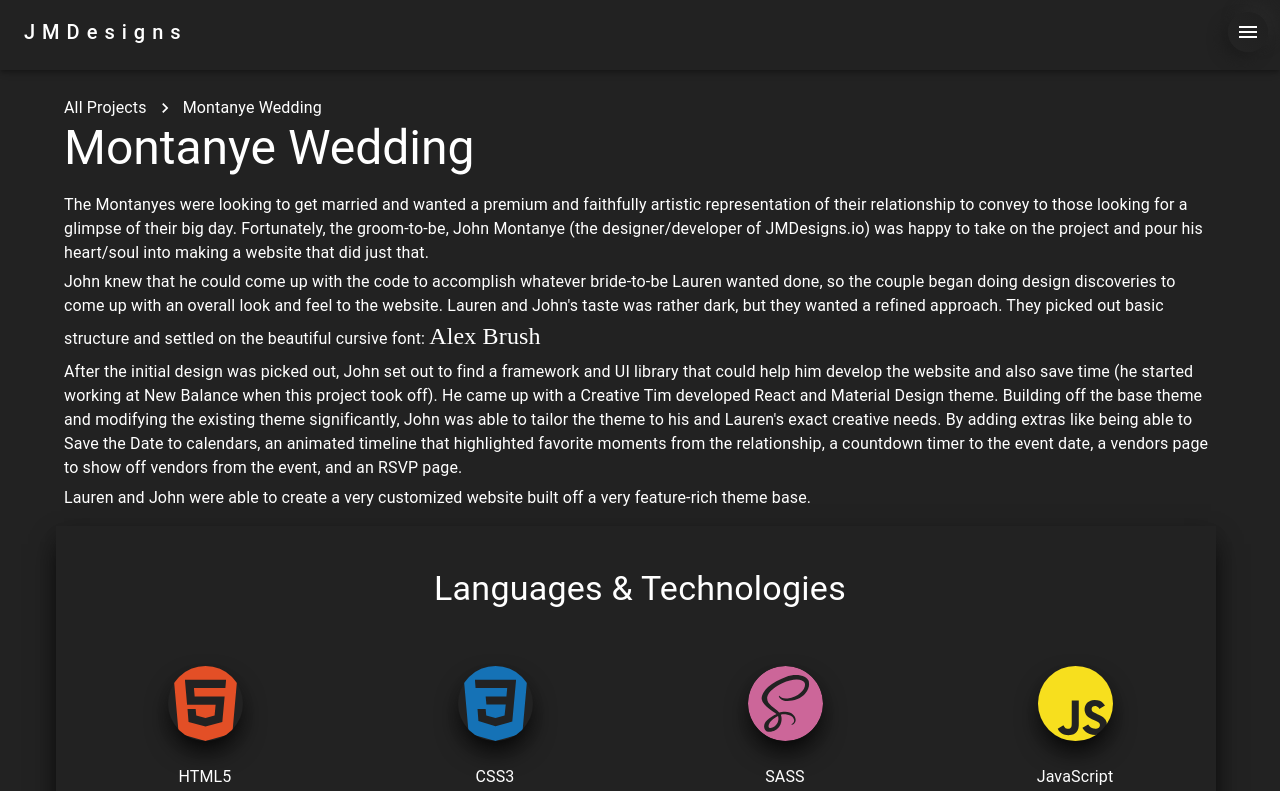
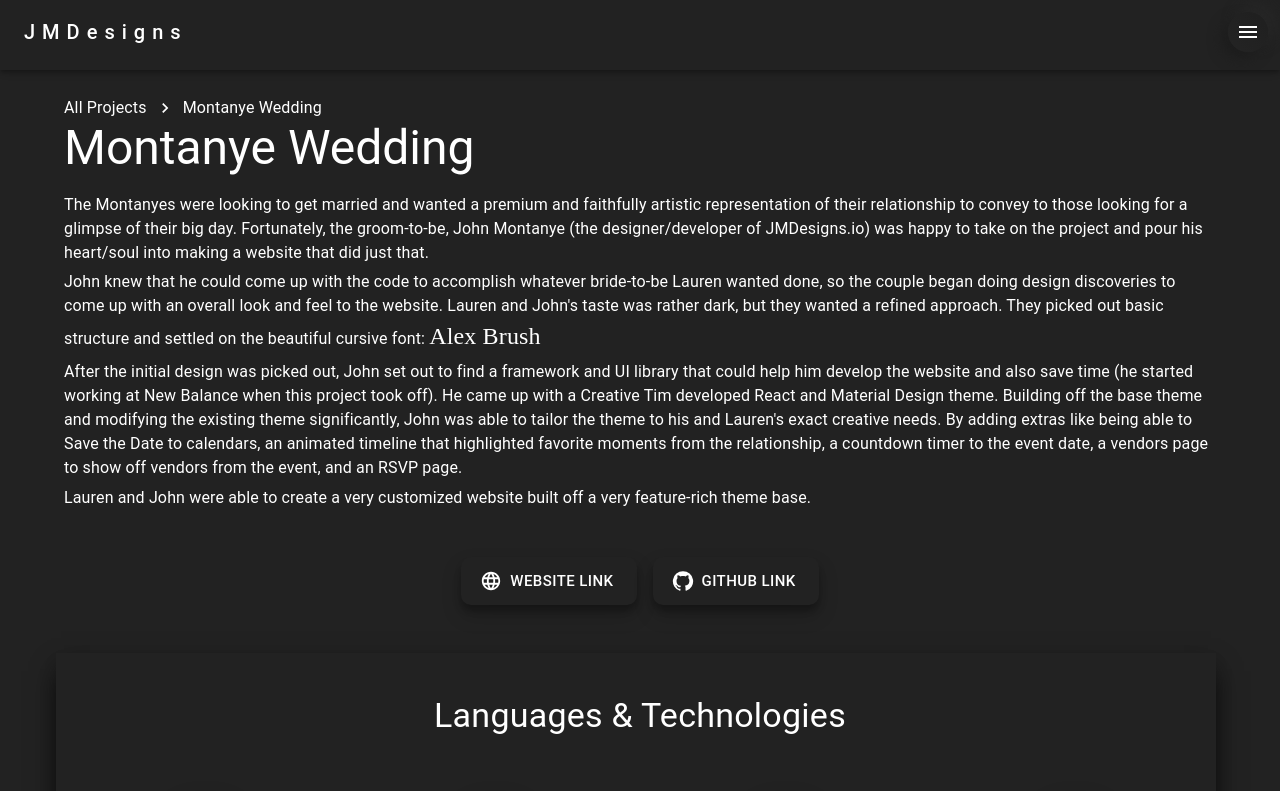
Before and after one commit to montanyecreative/neomat, a React (Create React App) app: page /projects/montanye-wedding in a window 1280 px wide. Shown: the top 791 px of the page. Built offline with nearby package versions, Linux system fonts and the light colour scheme.

Commit message:
Added project links to montanye wedding

```diff
--- a/src/App.js
+++ b/src/App.js
@@ -30,7 +30,7 @@ import LibraryBooksIcon from '@mui/icons-material/LibraryBooks';
 import HomePage from "./pages/homePage/homePage";
 import ResumePage from "./pages/resumePage/resumePage";
 import ProjectsPage from "./pages/projectsPage/projectsPage";
-import MontanyeWeddingProject from "./pages/projectsPage/sections/montanyeWedding";
+import MontanyeWeddingProject from "./pages/projectsPage/sections/projects/montanyeWedding";
 import GuidesPage from "./pages/guidesPage/guidesPage";
 import BecomeDeveloperGuide from "./pages/guidesPage/sections/guides/becomeDeveloperGuide";
 
--- a/src/assets/styles/neomat.js
+++ b/src/assets/styles/neomat.js
@@ -272,6 +272,7 @@ const buttonLink = css`
 const fontSize1 = css`
     font-size: 1em;
 `
+
 const emphasis = css`
     font-size: 1em;
     font-style: italic;
--- a/src/pages/projectsPage/sections/montanyeWedding.js
+++ b/src/pages/projectsPage/sections/projects/montanyeWedding.js
@@ -2,7 +2,7 @@ import React from "react";
 import { cx, css } from '@emotion/css';
 
 // sections of this page
-import Footer from "../../../components/footer.js";
+import Footer from "../../../../components/footer.js";
 
 // styles
 import Breadcrumbs from '@mui/material/Breadcrumbs';
@@ -12,27 +12,41 @@ import ImageListItem from '@mui/material/ImageListItem';
 import Paper from '@mui/material/Paper';
 import Avatar from '@mui/material/Avatar';
 import Grid from '@mui/material/Grid';
+import Stack from '@mui/material/Stack';
+import Button from '@mui/material/Button';
 import { Typography } from "@mui/material";
-import { containerFluid, main, my1, pb2, px4, py1, textCenter } from "../../../assets/styles/neomat";
+import {
+    containerFluid,
+    main,
+    my1,
+    pb2,
+    px4,
+    py1,
+    textCenter,
+    buttonPrimary,
+    buttonLink,
+    mb2,
+    mb3
+} from "../../../../assets/styles/neomat";
 
 // icons
 import NavigateNextIcon from '@mui/icons-material/NavigateNext';
-import htmlImage from "../../../assets/imgs/skills/html5.svg";
-import css3Image from "../../../assets/imgs/skills/css3.svg";
-import reactImage from "../../../assets/imgs/skills/react.svg";
-import javascriptImage from "../../../assets/imgs/skills/javascript.svg";
-import materialdesignImage from "../../../assets/imgs/skills/materialdesign.svg";
-import githubImage from "../../../assets/imgs/skills/github-white.svg";
-import mailchimpImage from "../../../assets/imgs/skills/mailchimp.svg";
-import sassImage from "../../../assets/imgs/skills/sass.svg";
-
-
+import htmlImage from "../../../../assets/imgs/skills/html5.svg";
+import css3Image from "../../../../assets/imgs/skills/css3.svg";
+import reactImage from "../../../../assets/imgs/skills/react.svg";
+import javascriptImage from "../../../../assets/imgs/skills/javascript.svg";
+import materialdesignImage from "../../../../assets/imgs/skills/materialdesign.svg";
+import githubImage from "../../../../assets/imgs/skills/github-white.svg";
+import mailchimpImage from "../../../../assets/imgs/skills/mailchimp.svg";
+import sassImage from "../../../../assets/imgs/skills/sass.svg";
+import GitHubIcon from '@mui/icons-material/GitHub';
+import LanguageIcon from '@mui/icons-material/Language';
 
 // images
-import montanyeWeddingHomePage from "../../../assets/imgs/projects/montanye-wedding/montanye-wedding-home.png";
-import montanyeWeddingWhenWherePage from "../../../assets/imgs/projects/montanye-wedding/montanye-wedding-whenwhere.png";
-import montanyeWeddingRSVPPage from "../../../assets/imgs/projects/montanye-wedding/montanye-wedding-vendors.png";
-import bottomImage from "../../../assets/imgs/projects/montanye-wedding/montanye-wedding-rsvp.png";
+import montanyeWeddingHomePage from "../../../../assets/imgs/projects/montanye-wedding/montanye-wedding-home.png";
+import montanyeWeddingWhenWherePage from "../../../../assets/imgs/projects/montanye-wedding/montanye-wedding-whenwhere.png";
+import montanyeWeddingRSVPPage from "../../../../assets/imgs/projects/montanye-wedding/montanye-wedding-vendors.png";
+import bottomImage from "../../../../assets/imgs/projects/montanye-wedding/montanye-wedding-rsvp.png";
 
 const backgroundColor = css`
     background-color: #222;
@@ -81,7 +95,7 @@ export default function MontanyeWedding() {
     return (
         <div className={cx(containerFluid)}>
             <div className={cx(main, px4, pb2)}>
-                <div className={cx(my1, paddingTop)}>
+                <div className={cx(my1, paddingTop, mb2)}>
                     <Breadcrumbs
                         separator={<NavigateNextIcon fontSize="small" />}
                         aria-label="Projects navigation"
@@ -111,6 +125,46 @@ export default function MontanyeWedding() {
                         Lauren and John were able to create a very customized website built off a very feature-rich theme base.
                     </Typography>
                 </div>
+                <Stack
+                    direction="row"
+                    spacing={2}
+                    sx={{
+                        textAlign: 'center !important',
+                        display: 'block !important'
+                    }}
+                    className={cx(mb3)}
+                >
+                    <Link
+                        href="https://montanyewedding.com/"
+                        title="See website at https://montanyewedding.com/"
+                        target="_blank"
+                        rel="noopener"
+                    >
+                        <Button
+                            startIcon={<LanguageIcon />}
+                            className={cx(buttonPrimary, buttonLink)}
+                            size="large"
+                            sx={{ marginTop: '1em !important' }}
+                        >
+                            Website Link
+                        </Button>
+                    </Link>
+                    <Link
+                        href="https://github.com/gatewayitconsulting/montanyewedding"
+                        title="See code on Github"
+                        target="_blank"
+                        rel="noopener"
+                    >
+                        <Button
+                            startIcon={<GitHubIcon />}
+                            className={cx(buttonPrimary, buttonLink)}
+                            size="large"
+                            sx={{ marginTop: '1em !important' }}
+                        >
+                            Github Link
+                        </Button>
+                    </Link>
+                </Stack>
                 <div className={cx(textCenter)}>
                     <Grid container spacing={1} sx={{ marginTop: "1em", marginBottom: "2em", paddingBottom: "3em", boxShadow: "0px 13px 27px -5px #000, 0px 8px 16px -8px #222" }}>
                         <Grid item xs={12}>
```
